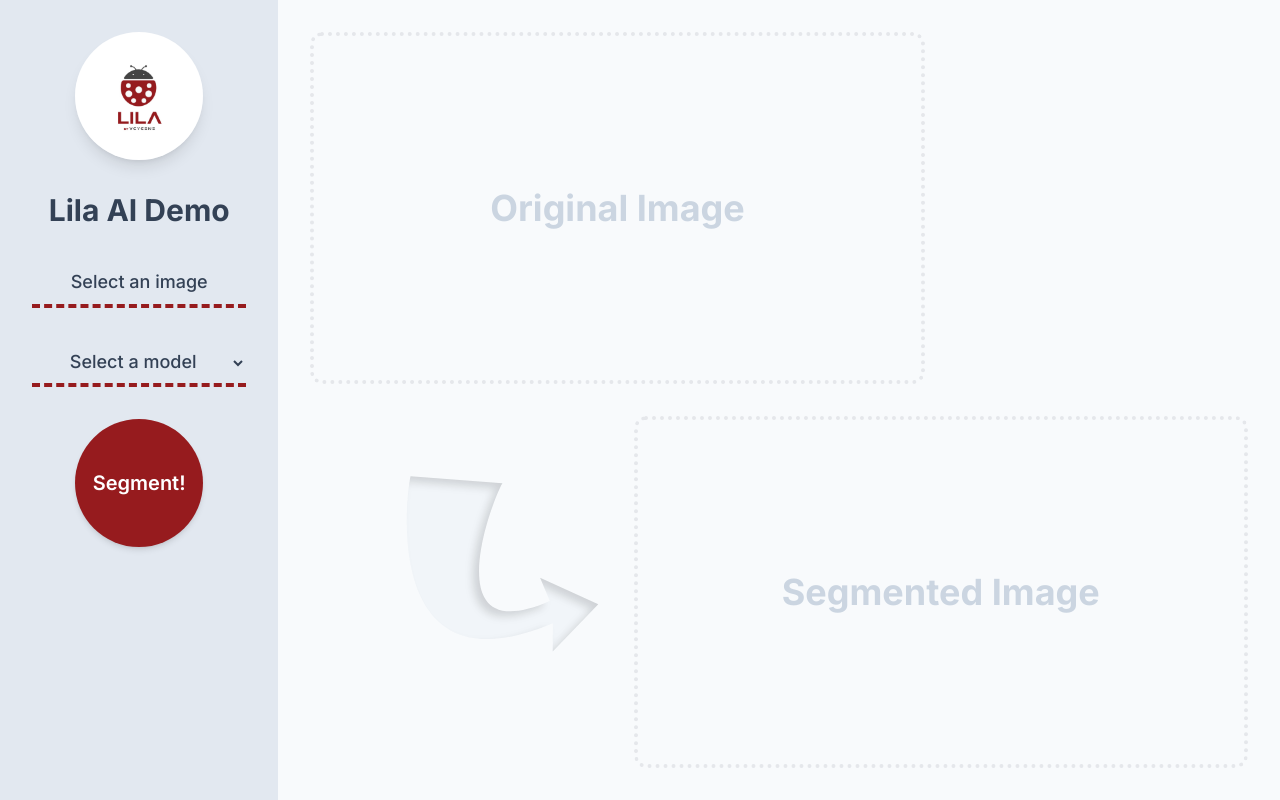
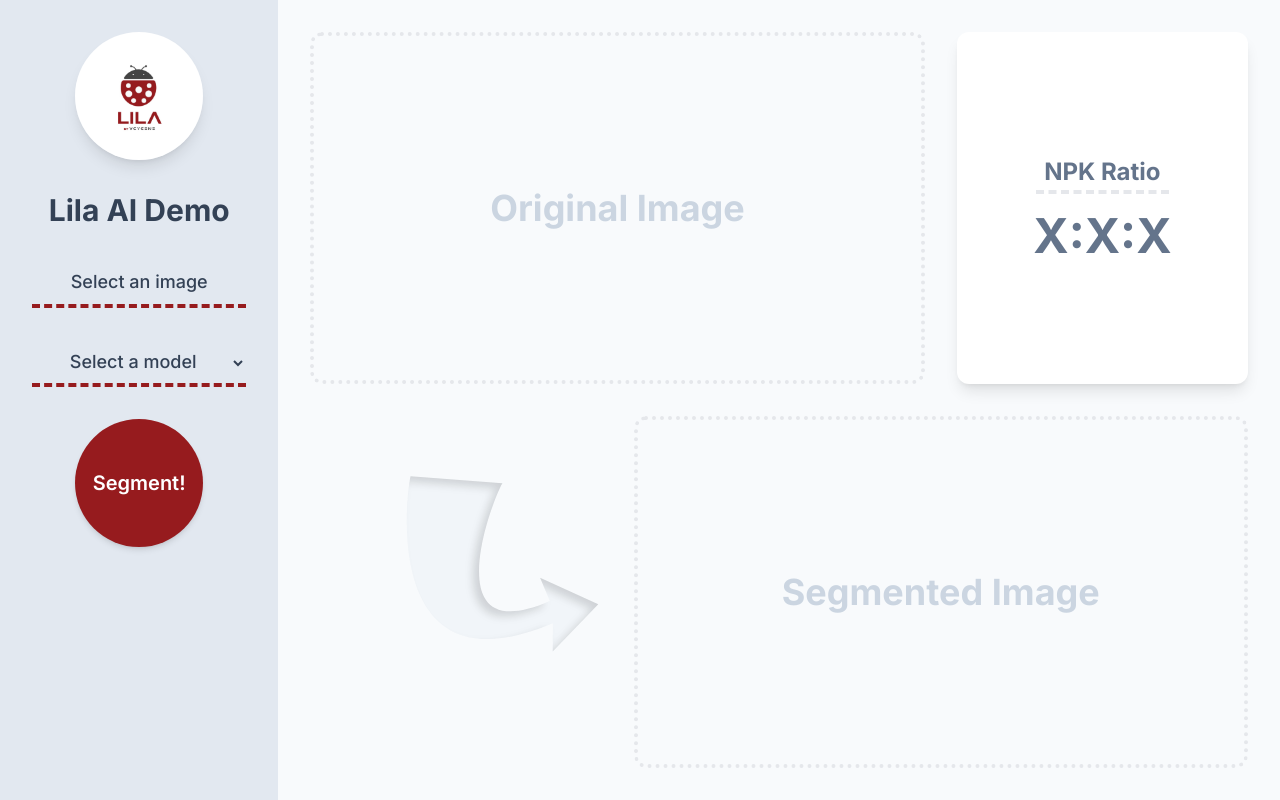
Before and after one commit to bryanyanay/ai-demo-mobile-first, a Next.js app: page / in a window 1280 px wide. Built offline with nearby package versions, Linux system fonts and the light colour scheme.

Commit message:
Add NPK Ratio display

```diff
--- a/src/app/page.js
+++ b/src/app/page.js
@@ -3,7 +3,7 @@
 import Image from 'next/image';
 import { useState } from "react";
 
-function ImageUpload({ className, setImg, img, setImgURL, setSegState, setResultURL }) {
+function ImageUpload({ className, setImg, img, setImgURL, setSegState, setResultURL, setNpkStr }) {
 
   const handleFormSubmit = async (e) => {
     e.preventDefault();
@@ -22,10 +22,21 @@ function ImageUpload({ className, setImg, img, setImgURL, setSegState, setResult
       });
       if (res.ok) {
         const resJson = await res.json();
+        const N = resJson.N;
+        const P = resJson.P;
+        const K = resJson.K;
+
         const data = await fetch(process.env.NEXT_PUBLIC_API_SERVER + resJson.resultPath);
         if (data.ok) {
           const blob = await data.blob();
           setResultURL(URL.createObjectURL(blob));
+
+          const sArr = [N, P, K];
+          const fArr = sArr.map(str => parseFloat(str));
+          const rfArr = fArr.map(float => Math.round(float * 10) / 10);
+
+          setNpkStr(rfArr.join(":"));
+
           setSegState(0); // normal state
         } else {
           setSegState(2); // error retry state
@@ -63,7 +74,7 @@ function ImageUpload({ className, setImg, img, setImgURL, setSegState, setResult
           className="border-mauve border-b-4 p-2 border-dashed rounded-none
                      text-slate-700 font-medium text-lg p-2.5 bg-slate-200
                      transition-transform duration-300 hover:-translate-y-1 hover:cursor-pointer">
-          <option value="" selected>Select a model</option>
+          <option value="" defaultValue>Select a model</option>
           <option value="pspnet">PSPNet</option>
           <option value="segformer">Segformer</option>
         </select>
@@ -98,11 +109,11 @@ function LogoDisplay({ className }) {
   )
 }
 
-function ControlBar({ className, setImg, img, setImgURL, setSegState, setResultURL }) {
+function ControlBar({ className, setImg, img, setImgURL, setSegState, setResultURL, setNpkStr }) {
   return (
     <div className={`w-full shadow-[0_-1px_15px_rgba(0,0,0,0.25)] bg-slate-200 flex flex-col items-center p-8 gap-8 ${className}`}>
       <LogoDisplay />
-      <ImageUpload setImg={setImg} setImgURL={setImgURL} setSegState={setSegState} setResultURL={setResultURL} img={img} />
+      <ImageUpload setImg={setImg} setNpkStr={setNpkStr} setImgURL={setImgURL} setSegState={setSegState} setResultURL={setResultURL} img={img} />
     </div>
   )
 }
@@ -140,7 +151,30 @@ function EmptyCard({ children, className }) {
   )
 }
 
-function MainDisplay({ className, img, imgURL, segState, resultURL }) {
+function NPKDisplay({ className, text }) {
+  return (
+    <div className={`w-full
+    transition-transform duration-300 hover:-translate-y-2
+    text-2xl text-slate-500 font-bold text-center
+    flex flex-col justify-center gap-6
+    border-none rounded-xl p-6 bg-white shadow-lg ${className}`}
+    >
+      <div className="flex flex-row justify-center">
+        <div className="group relative w-max">
+          <span className="border-b-4 p-2 pb-1 border-dashed w-max">NPK Ratio</span>
+          <span className="bg-black text-slate-300 p-1 pl-2 pr-2 rounded-xl text-lg font-normal pointer-events-none absolute lg:-bottom-28 -bottom-28 -left-20 lg:-left-12 w-[80vw] lg:w-[20vw] opacity-0 transition-opacity group-hover:opacity-100" >
+            Ratio of nitrogen to phosphorus to potassium in the resulting compost.
+          </span>
+        </div>
+      </div>
+      <p className="text-5xl">
+        {text}
+      </p>
+    </div>
+  )
+}
+
+function MainDisplay({ className, img, imgURL, segState, resultURL, npkStr }) {
   let card;
   if (segState == 0) { // normal
     if (resultURL == "") {
@@ -156,6 +190,7 @@ function MainDisplay({ className, img, imgURL, segState, resultURL }) {
 
   return (
     <div className={`${className} lg:grid lg:grid-rows-2 lg:grid-cols-3 flex flex-col gap-8 p-8 bg-slate-50`} >
+      <NPKDisplay className="col-start-3 row-start-1 row-end-2" text={npkStr} />
       {
         img ? (
           <ImageCard src={imgURL} className="col-start-1 col-end-3" />
@@ -179,12 +214,13 @@ export default function Home() {
   const [img, setImg] = useState(null);
   const [imgURL, setImgURL] = useState("");
   const [resultURL, setResultURL] = useState("");
+  const [npkStr, setNpkStr] = useState("X:X:X");
   const [segState, setSegState] = useState(0); // 0 - normal (either no image segmented yet, or one successfully segmented, depending on resultURL), 1 - loading, 2 - error retry
 
   return (
     <div className="h-screen w-screen flex flex-col lg:flex-row">
-      <ControlBar className="lg:w-1/4" setImg={setImg} setImgURL={setImgURL} img={img} setSegState={setSegState} setResultURL={setResultURL} />
-      <MainDisplay img={img} imgURL={imgURL} segState={segState} resultURL={resultURL} className="flex-grow" />
+      <ControlBar className="lg:w-1/4" setNpkStr={setNpkStr} setImg={setImg} setImgURL={setImgURL} img={img} setSegState={setSegState} setResultURL={setResultURL} />
+      <MainDisplay img={img} imgURL={imgURL} segState={segState} resultURL={resultURL} npkStr={npkStr} className="flex-grow" />
     </div>
   );
 }
```
Also changed, not shown: src/app/globals.css (line endings or trailing spaces).
